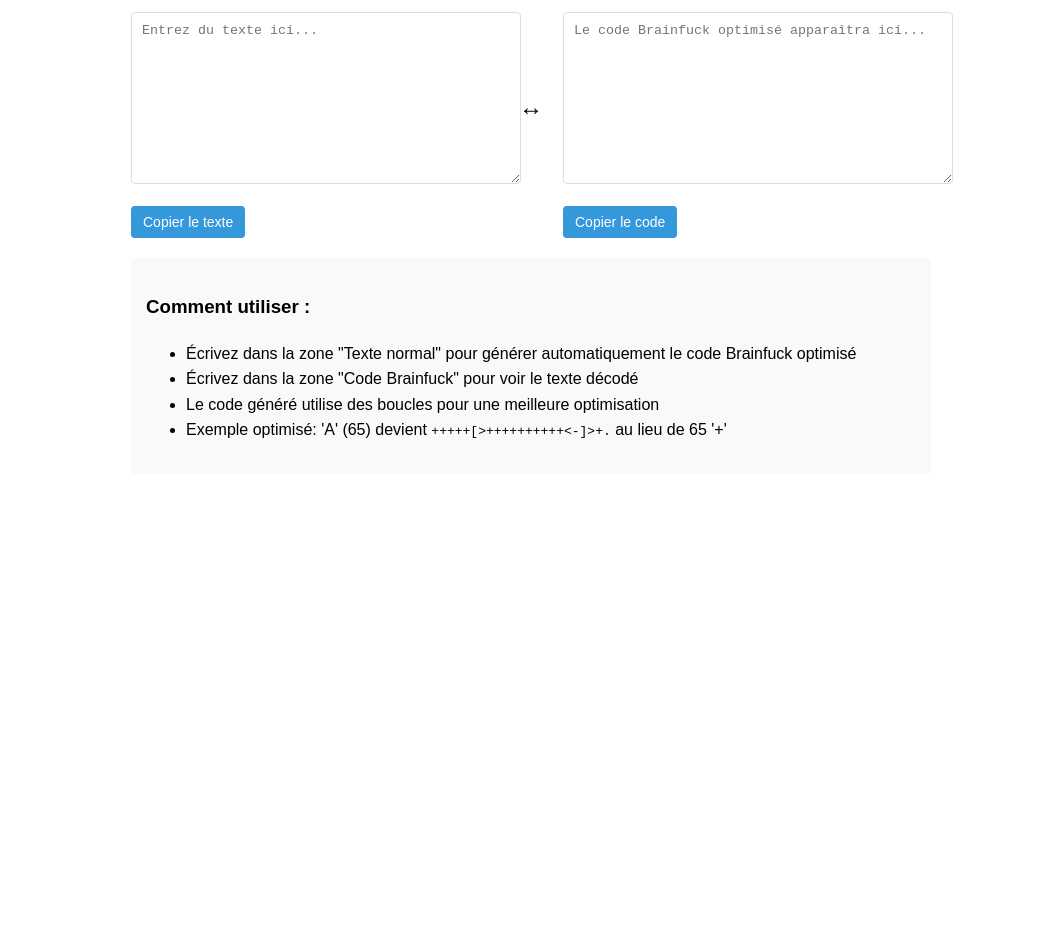
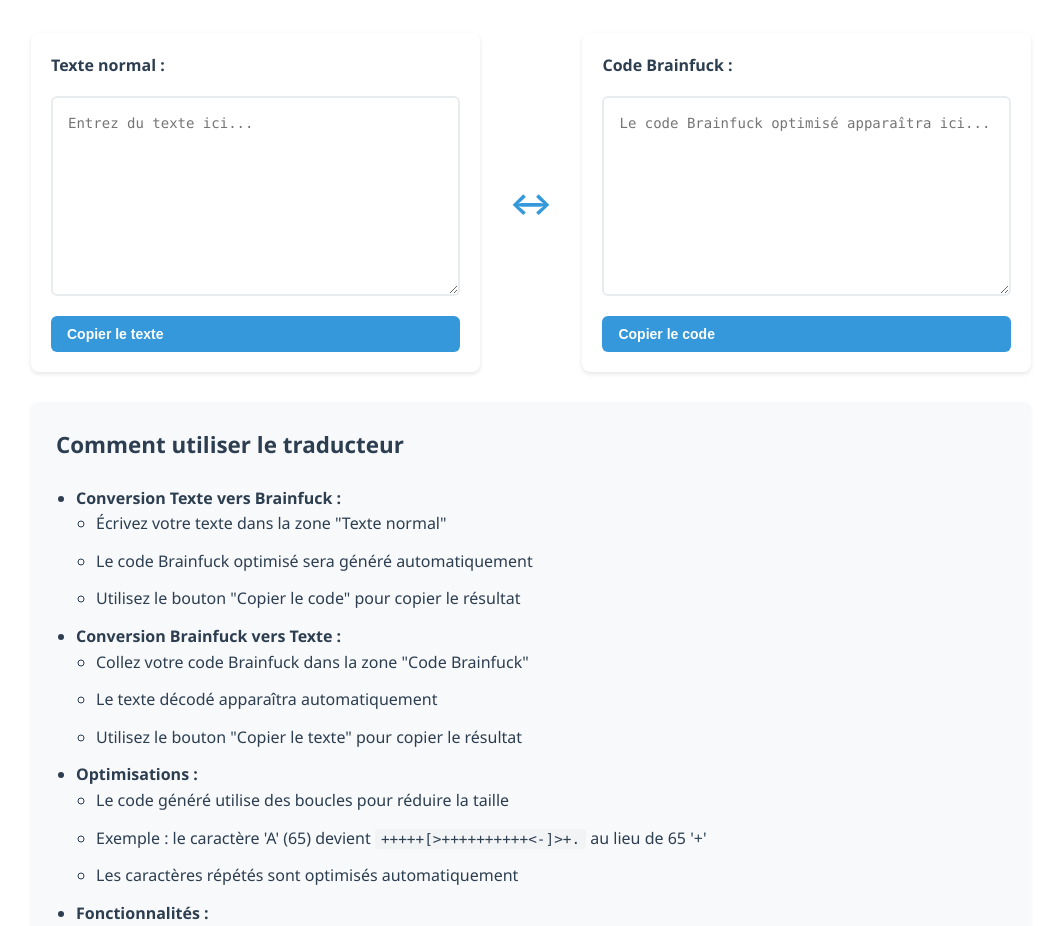
Before and after one commit to Martin-Die/traducteur, a plain HTML site: page index.html in a window 1280 px wide. Shown: the part 138-1064 px from the top of the page, without its empty margins (109-1170 px from the left). Before the commit the page ends 800 px from the top, so only its background shows below. Drawn offline with Linux system fonts and the light colour scheme.

Commit message:
content and style upgrade

```diff
--- a/index.html
+++ b/index.html
@@ -28,12 +28,36 @@
     </div>
 
     <div class="info">
-        <h3>Comment utiliser :</h3>
+        <h3>Comment utiliser le traducteur</h3>
         <ul>
-            <li>Écrivez dans la zone "Texte normal" pour générer automatiquement le code Brainfuck optimisé</li>
-            <li>Écrivez dans la zone "Code Brainfuck" pour voir le texte décodé</li>
-            <li>Le code généré utilise des boucles pour une meilleure optimisation</li>
-            <li>Exemple optimisé: 'A' (65) devient <code>+++++[>++++++++++<-]>+.</code> au lieu de 65 '+'</li>
+            <li><strong>Conversion Texte vers Brainfuck :</strong>
+                <ul>
+                    <li>Écrivez votre texte dans la zone "Texte normal"</li>
+                    <li>Le code Brainfuck optimisé sera généré automatiquement</li>
+                    <li>Utilisez le bouton "Copier le code" pour copier le résultat</li>
+                </ul>
+            </li>
+            <li><strong>Conversion Brainfuck vers Texte :</strong>
+                <ul>
+                    <li>Collez votre code Brainfuck dans la zone "Code Brainfuck"</li>
+                    <li>Le texte décodé apparaîtra automatiquement</li>
+                    <li>Utilisez le bouton "Copier le texte" pour copier le résultat</li>
+                </ul>
+            </li>
+            <li><strong>Optimisations :</strong>
+                <ul>
+                    <li>Le code généré utilise des boucles pour réduire la taille</li>
+                    <li>Exemple : le caractère 'A' (65) devient <code>+++++[>++++++++++<-]>+.</code> au lieu de 65 '+'</li>
+                    <li>Les caractères répétés sont optimisés automatiquement</li>
+                </ul>
+            </li>
+            <li><strong>Fonctionnalités :</strong>
+                <ul>
+                    <li>Conversion bidirectionnelle en temps réel</li>
+                    <li>Support complet des caractères ASCII (0-255)</li>
+                    <li>Interface responsive adaptée aux mobiles</li>
+                </ul>
+            </li>
         </ul>
     </div>
 
--- a/styles.css
+++ b/styles.css
@@ -1,61 +1,163 @@
+:root {
+    --primary-color: #2c3e50;
+    --secondary-color: #3498db;
+    --hover-color: #2980b9;
+    --background-color: #f8f9fa;
+    --border-color: #e9ecef;
+    --text-color: #2c3e50;
+    --code-background: #f1f3f5;
+}
+
 body {
-    font-family: Arial, sans-serif;
-    max-width: 800px;
+    font-family: 'Segoe UI', system-ui, -apple-system, sans-serif;
+    max-width: 1000px;
     margin: 0 auto;
     padding: 20px;
     line-height: 1.6;
+    color: var(--text-color);
+    background-color: #ffffff;
 }
 
 h1 {
-    color: #2c3e50;
+    color: var(--primary-color);
     text-align: center;
+    font-size: 2.5em;
+    margin-bottom: 1.5em;
+    font-weight: 700;
 }
 
 .converter-container {
     display: flex;
-    gap: 20px;
-    margin-bottom: 20px;
+    gap: 30px;
+    margin-bottom: 30px;
+    align-items: center;
 }
 
 .converter-box {
     flex: 1;
+    background: white;
+    padding: 20px;
+    border-radius: 8px;
+    box-shadow: 0 2px 4px rgba(0, 0, 0, 0.1);
+    display: flex;
+    flex-direction: column;
+    min-width: 0;
+}
+
+label {
+    display: block;
+    margin-bottom: 8px;
+    font-weight: 600;
+    color: var(--primary-color);
 }
 
 textarea {
     width: 100%;
-    height: 150px;
+    height: 200px;
+    min-height: 200px;
     margin: 10px 0;
-    padding: 10px;
-    border: 1px solid #ddd;
-    border-radius: 4px;
+    padding: 15px;
+    border: 2px solid var(--border-color);
+    border-radius: 6px;
     resize: vertical;
-    font-family: monospace;
+    font-family: 'Consolas', 'Monaco', monospace;
+    font-size: 14px;
+    line-height: 1.5;
+    transition: border-color 0.3s ease;
+    box-sizing: border-box;
+}
+
+textarea:focus {
+    outline: none;
+    border-color: var(--secondary-color);
+    box-shadow: 0 0 0 3px rgba(52, 152, 219, 0.1);
 }
 
 .arrow {
-    font-size: 24px;
+    font-size: 32px;
     display: flex;
     align-items: center;
+    justify-content: center;
+    color: var(--secondary-color);
+    font-weight: bold;
+    min-width: 40px;
+    height: 100%;
 }
 
 .info {
-    background-color: #f8f9fa;
-    padding: 15px;
+    background-color: var(--background-color);
+    padding: 25px;
+    border-radius: 8px;
+    margin-top: 30px;
+    box-shadow: 0 2px 4px rgba(0, 0, 0, 0.05);
+}
+
+.info h3 {
+    color: var(--primary-color);
+    margin-top: 0;
+    font-size: 1.4em;
+    margin-bottom: 1em;
+}
+
+.info ul {
+    margin: 0;
+    padding-left: 20px;
+}
+
+.info li {
+    margin-bottom: 12px;
+    line-height: 1.6;
+}
+
+.info code {
+    background-color: var(--code-background);
+    padding: 2px 6px;
     border-radius: 4px;
-    margin-top: 20px;
+    font-family: 'Consolas', 'Monaco', monospace;
+    font-size: 0.9em;
 }
 
 .copy-btn {
-    background-color: #3498db;
+    background-color: var(--secondary-color);
     color: white;
     border: none;
-    padding: 8px 12px;
-    border-radius: 4px;
+    padding: 10px 16px;
+    border-radius: 6px;
     cursor: pointer;
     font-size: 14px;
-    margin-top: 5px;
+    font-weight: 600;
+    margin-top: 10px;
+    transition: all 0.3s ease;
+    display: inline-flex;
+    align-items: center;
+    gap: 8px;
 }
 
 .copy-btn:hover {
-    background-color: #2980b9;
+    background-color: var(--hover-color);
+    transform: translateY(-1px);
+    box-shadow: 0 2px 4px rgba(0, 0, 0, 0.1);
 }
+
+.copy-btn:active {
+    transform: translateY(0);
+}
+
+@media (max-width: 768px) {
+    .converter-container {
+        flex-direction: column;
+    }
+
+    .arrow {
+        transform: rotate(90deg);
+        margin: 20px auto;
+    }
+
+    body {
+        padding: 15px;
+    }
+
+    h1 {
+        font-size: 2em;
+    }
+}
```
